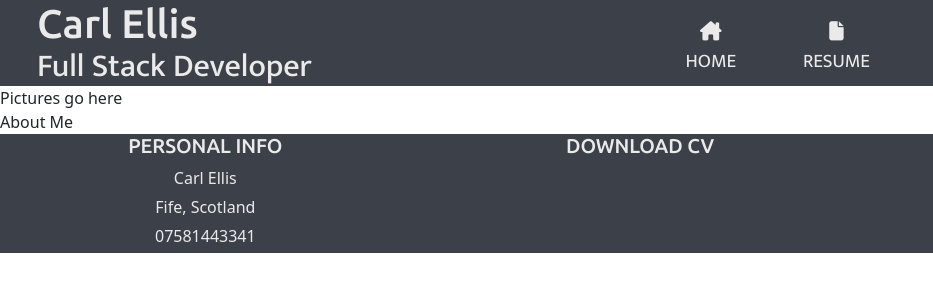
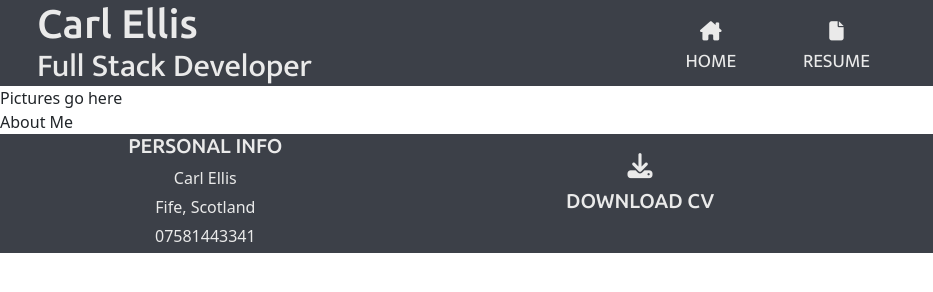
Before and after one commit to carl2087/my-full-template, a plain HTML site: page index.html in a window 1280 px wide. Shown: the full height of the page, 0-933 px from the left. Drawn offline with nearby package versions, Linux system fonts and the light colour scheme.

Commit message:
saved html file as not saved on previous commit

```diff
--- a/index.html
+++ b/index.html
@@ -88,6 +88,7 @@
         </div>
         <div class="col-md-4 foot-down">
             <a target="_blank" href="#">
+                <i class="fa-solid fa-download"></i>
                 <h5>
                     Download cv
                 </h5>
```
